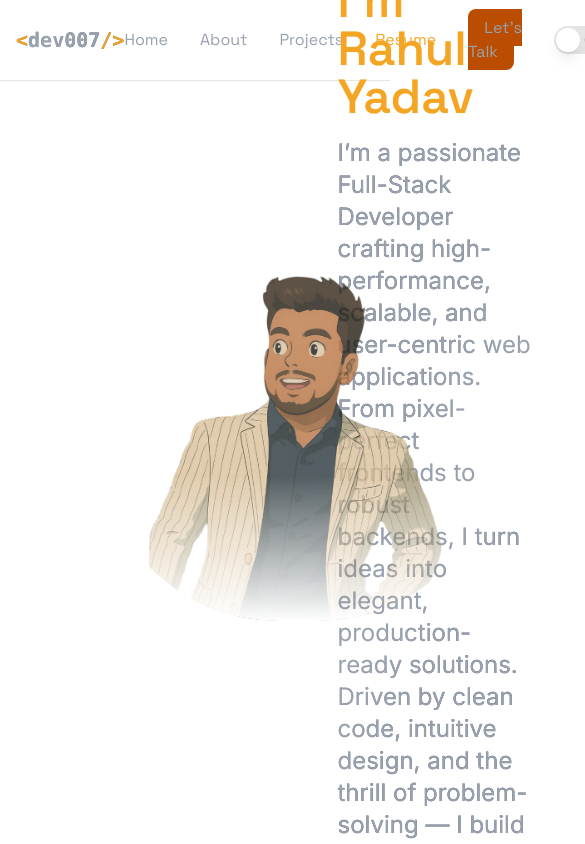
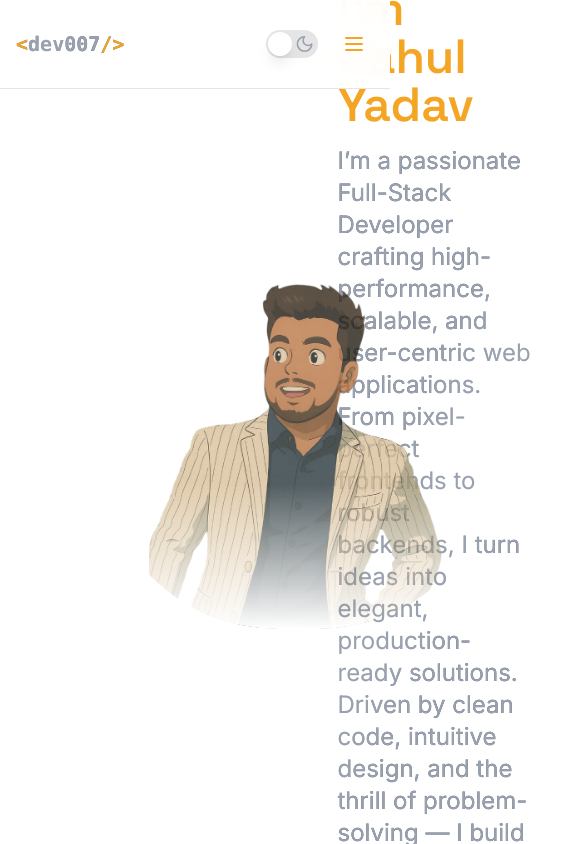
Before and after one commit to ry-dev007/raa-portfolio, a Next.js app: page / in a window 390 px wide. Shown: the top 844 px of the page, 585 px wide, since content can reach past the window. Built offline with nearby package versions, Linux system fonts and the light colour scheme.

Commit message:
updated header component

```diff
--- a/src/components/Header.js
+++ b/src/components/Header.js
@@ -1,10 +1,25 @@
+"use client";
+
 import { ThemeToggle } from "./theme-toggle/ThemeToggle";
 
 import Link from "next/link";
 import * as motion from "motion/react-client";
 import CustomLink from "@/components/common/CustomLink";
+import { useState, useEffect } from "react";
 
 const Header = () => {
+  const [isScrolled, setIsScrolled] = useState(false);
+  const [isMobileMenuOpen, setIsMobileMenuOpen] = useState(false);
+
+  useEffect(() => {
+    const handleScroll = () => {
+      const scrollTop = window.scrollY;
+      setIsScrolled(scrollTop > 50);
+    };
+
+    window.addEventListener("scroll", handleScroll);
+    return () => window.removeEventListener("scroll", handleScroll);
+  }, []);
   const navigationItems = [
     {
       href: "/",
@@ -13,7 +28,7 @@ const Header = () => {
       ariaCurrent: "page",
     },
     {
-      href: "/about",
+      href: "#about",
       children: "About",
       className: "hover:text-primary transition-colors",
     },
@@ -36,11 +51,23 @@ const Header = () => {
     },
   ];
   return (
-    <header className="bg-background w-full border-b py-4 dark:border-gray-800">
+    <header
+      className={`sticky top-0 z-50 w-full border-b transition-all duration-500 ${
+        isScrolled
+          ? "bg-background/90 border-primary/20 dark:border-primary/30 py-3 shadow-xl backdrop-blur-lg"
+          : "bg-background/95 py-6 backdrop-blur-md dark:border-gray-800"
+      }`}
+    >
       <motion.div
         initial={{ opacity: 0 }}
-        animate={{ opacity: 1 }}
-        transition={{ duration: 2 }}
+        animate={{
+          opacity: 1,
+          scale: isScrolled ? 0.98 : 1,
+        }}
+        transition={{
+          opacity: { duration: 2 },
+          scale: { duration: 0.5, ease: "easeInOut" },
+        }}
         className="container mx-auto flex items-center justify-between px-4"
       >
         <motion.div
@@ -63,7 +90,8 @@ const Header = () => {
           </Link>
         </motion.div>
 
-        <nav aria-label="Main Navigation">
+        {/* Desktop Navigation */}
+        <nav aria-label="Main Navigation" className="hidden md:block">
           <ul className="font-secondary flex items-center space-x-8">
             {navigationItems.map((item, index) => (
               <CustomLink
@@ -82,7 +110,61 @@ const Header = () => {
             </li>
           </ul>
         </nav>
+
+        {/* Mobile Menu Button */}
+        <div className="flex items-center space-x-4 md:hidden">
+          <ThemeToggle />
+          <button
+            onClick={() => setIsMobileMenuOpen(!isMobileMenuOpen)}
+            className="text-primary hover:text-primary/80 p-2 transition-colors"
+            aria-label="Toggle mobile menu"
+          >
+            <svg
+              className="h-6 w-6"
+              fill="none"
+              strokeLinecap="round"
+              strokeLinejoin="round"
+              strokeWidth="2"
+              viewBox="0 0 24 24"
+              stroke="currentColor"
+            >
+              {isMobileMenuOpen ? (
+                <path d="M6 18L18 6M6 6l12 12" />
+              ) : (
+                <path d="M4 6h16M4 12h16M4 18h16" />
+              )}
+            </svg>
+          </button>
+        </div>
       </motion.div>
+
+      {/* Mobile Menu Dropdown */}
+      {isMobileMenuOpen && (
+        <motion.div
+          initial={{ opacity: 0, y: -20 }}
+          animate={{ opacity: 1, y: 0 }}
+          exit={{ opacity: 0, y: -20 }}
+          transition={{ duration: 0.2 }}
+          className="bg-background/95 border-primary/20 dark:border-primary/30 border-b backdrop-blur-md md:hidden"
+        >
+          <nav className="container mx-auto px-4 py-4">
+            <ul className="font-secondary space-y-4">
+              {navigationItems.map((item, index) => (
+                <li key={index}>
+                  <Link
+                    href={item.href}
+                    className={`block py-2 text-lg ${item.className}`}
+                    onClick={() => setIsMobileMenuOpen(false)}
+                    aria-label={item.ariaLabel}
+                  >
+                    {item.children}
+                  </Link>
+                </li>
+              ))}
+            </ul>
+          </nav>
+        </motion.div>
+      )}
     </header>
   );
 };
```
